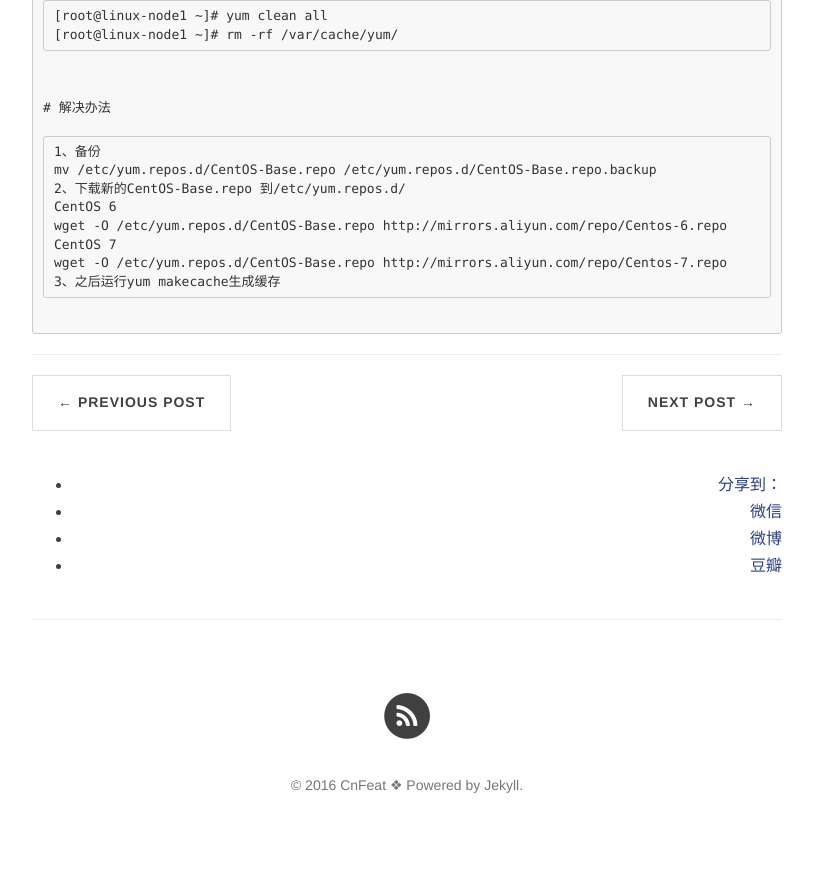
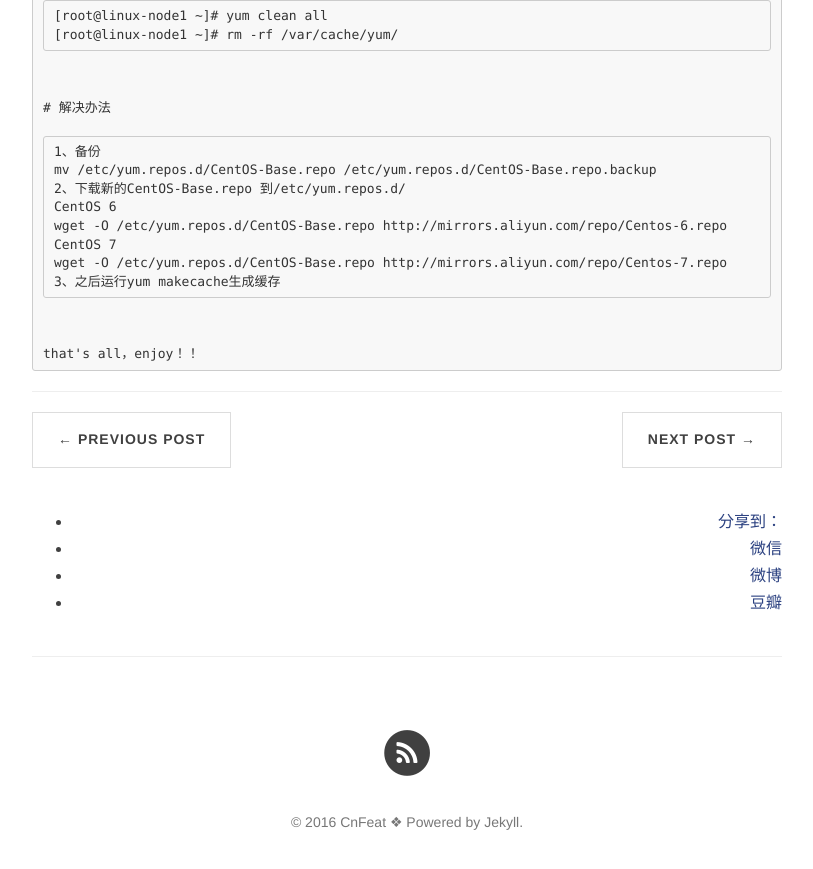
Before and after one commit to jixuege/jixuege.github.io, a Jekyll site: the page built from _posts/2016-09-25-yum-安装Jenkins错误解决.md, in a window 1280 px wide and 900 px high, scrolled down 1126 px. Shown: the top 869 px of the window, without its empty margins (233-1046 px from the left). Built offline with Jekyll 4.4.1, drawn with Linux system fonts in a browser that asks for light colours; nearby versions of some CDN libraries; comment, search, counter and statistics services are not loaded.

Commit message:
2016-9-25 11:40:59-格式调整

```diff
--- a/_posts/2016-09-25-yum-安装Jenkins错误解决.md
+++ b/_posts/2016-09-25-yum-安装Jenkins错误解决.md
@@ -50,3 +50,5 @@ CentOS 7
 wget -O /etc/yum.repos.d/CentOS-Base.repo http://mirrors.aliyun.com/repo/Centos-7.repo
 3、之后运行yum makecache生成缓存
 </pre>
+
+that's all，enjoy！！
```
